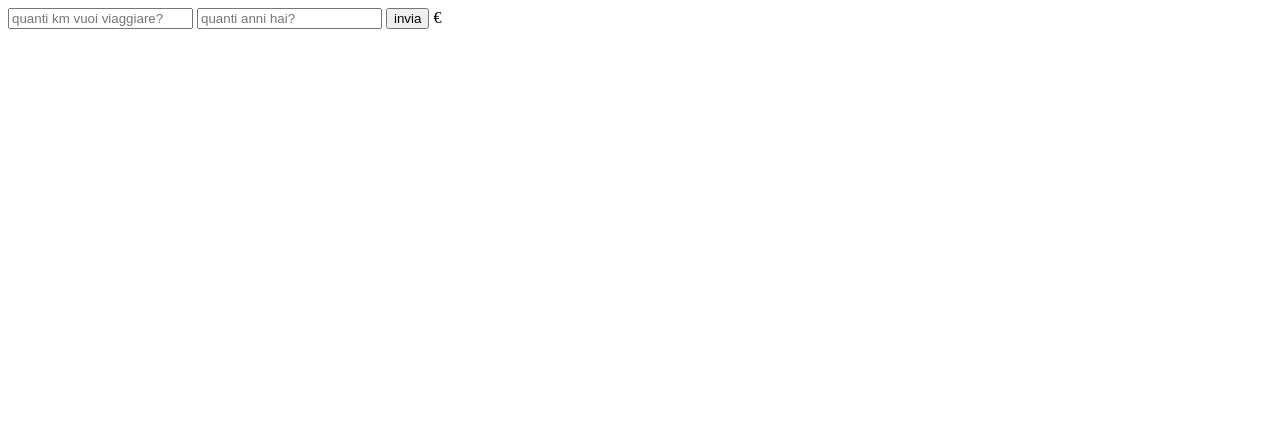
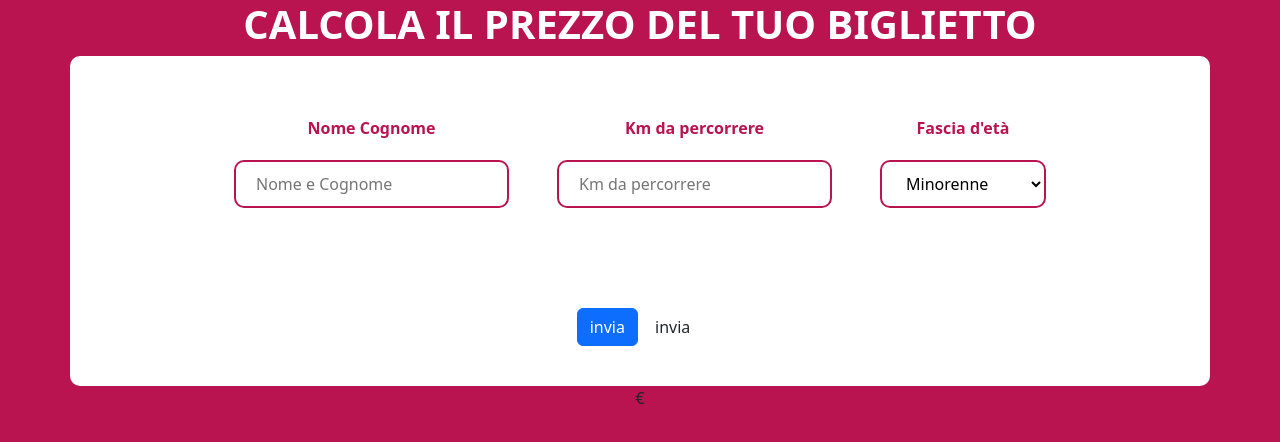
Before and after one commit to antoniodelgiudice02/js-biglietto-treno-form, a plain HTML site: page index.html in a window 1280 px wide. Drawn offline with nearby package versions, Linux system fonts and the light colour scheme.

Commit message:
add: input username e km in JS

```diff
--- a/CSS/style.css
+++ b/CSS/style.css
@@ -0,0 +1,41 @@
+
+#body{
+    background-color: #b91450;
+}
+
+#body>h1{
+    color: white;
+    font-weight: bold;
+}
+
+/***********************************
+          CALCULATOR
+***********************************/
+
+#calculator .row .col:first-child{
+    background-color: white;
+    padding: 60px 80px;
+    border-radius: 10px 10px 0 0;
+}
+
+#calculator .row .col:last-child{
+    background-color: white;
+    padding: 40px 80px;
+    border-radius: 0 0 10px 10px;
+}
+
+#calculator .label{
+    color: #b91450;
+    font-weight: bold;
+    margin-bottom: 20px;
+}
+
+#calculator .input{
+    padding: 10px 20px;
+    border: 2px solid #b91450;
+    border-radius: 10px;
+}
+
+#calculator select{
+    background: white;
+}
--- a/JS/main.js
+++ b/JS/main.js
@@ -1,30 +1,24 @@
-const userKm = document.getElementById('userKm')
-const userAge = document.getElementById('userAge')
-const button = document.getElementById('button')
-const resultPrice = document.getElementById('ticket-price')
+const userNameInput=document.getElementById('userName')
+const userKmInput = document.getElementById('userKm')
+const userAgeInput = document.getElementById('userAge')
+const enter = document.getElementById('enter')
+const reset=document.getElementById('reset')
+const ticketPrice = document.getElementById('ticketPrice')
 
 
-button.addEventListener('click', function(){
 
-    const basePrice = userKm.value*0.21;
-    console.log(basePrice)
-    resultPrice.innerText=basePrice.toFixed(2);
+enter.addEventListener('click', function(){
 
-    const age = userAge.value;
-    console.log(age)
+    //input username
+    const userName=userNameInput.value;
+    console.log(userName);
 
-    if(age < 18){
-        const price = basePrice-basePrice*20/100;
-        console.log(price)
-        resultPrice.innerText=price.toFixed(2);
-    }
+    //input Km
+    const userKm=userKmInput.value;
+    console.log(userKm)
 
-    if(age >= 65){
-        const price = basePrice-basePrice*40/100;
-        console.log(price)
-        resultPrice.innerText=price.toFixed(2);
 
-    }
+
 
 
 })
--- a/index.html
+++ b/index.html
@@ -6,16 +6,63 @@
     <title>Document</title>
     <link rel="stylesheet" href="./CSS/style.css">
     <script type="text/javascript" src="./JS/main.js" defer></script>
+    <link href="https://cdn.jsdelivr.net/npm/bootstrap@5.3.2/dist/css/bootstrap.min.css" rel="stylesheet" integrity="sha384-T3c6CoIi6uLrA9TneNEoa7RxnatzjcDSCmG1MXxSR1GAsXEV/Dwwykc2MPK8M2HN" crossorigin="anonymous">
 </head>
-<body>
+<body id="body" class="text-center">
 
-    <input type="text" id="userKm" placeholder="quanti km vuoi viaggiare?">
+    <h1>CALCOLA IL PREZZO DEL TUO BIGLIETTO</h1>
 
-    <input type="text" id="userAge" placeholder="quanti anni hai?">
+    <section id="calculator">
 
-    <button type="button" id="button">invia</button>
+        <div class="container">
 
-    <span>€</span> <span id="ticket-price"></span>
+            <div class="row flex-column">
+
+                <div class="col d-flex gap-5 justify-content-center">
+
+                    <div>
+                        <div class="label">Nome Cognome</div>
+                        <input type="text" id="userName" class="input" placeholder="Nome e Cognome">
+                    </div>
+
+                    <div>
+                        <div class="label">Km da percorrere</div>
+                        <input type="text" id="userKm" class="input" placeholder="Km da percorrere">
+
+                    </div>
+
+                    <div>
+                        <div class="label">Fascia d'età</div>
+                        <select name="" class="input" id="userAge">
+                            <option value="minorenne">Minorenne</option>
+                            <option value="maggiorenne">Maggiorenne</option>
+                            <option value="over65">Over65</option>
+                        </select>
+
+                    </div>
+
+
+                </div>
+                <div class="col">
+
+                    <button type="button" class="btn btn-primary" id="enter">invia</button>
+                    <button type="button" class="btn reset" id="reset">invia</button>
+
+
+
+                </div>
+            </div>
+
+        </div>
+
+    </section>
+
+    <span>€</span> <span id="ticketPrice"></span>
+
+
+
+
+
 
 </body>
 </html>
```
Also changed, not shown: 1 other file.
